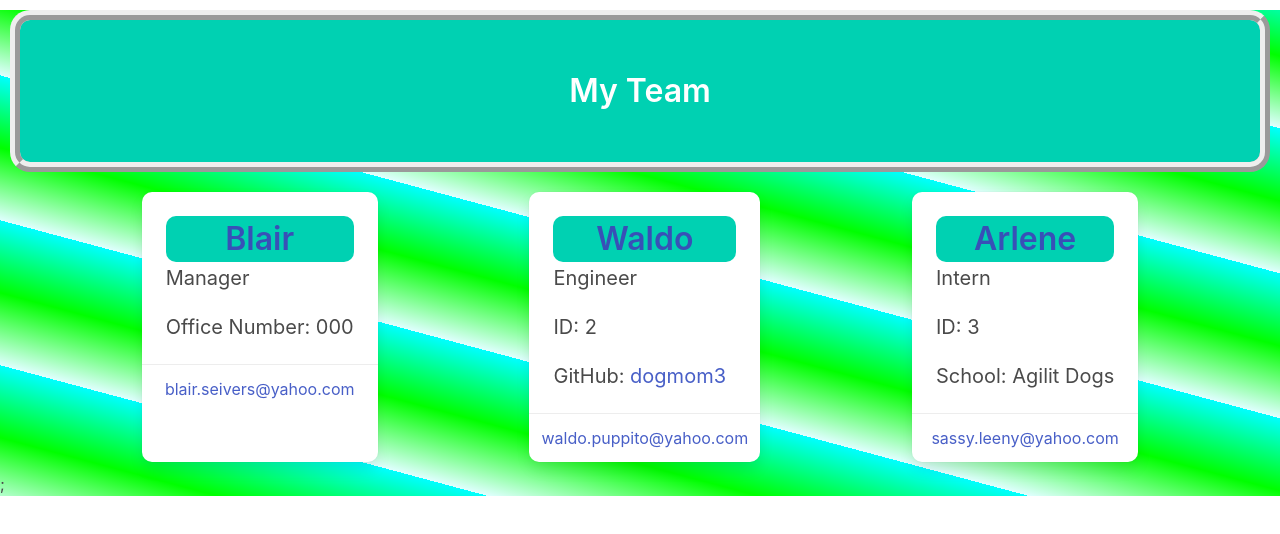
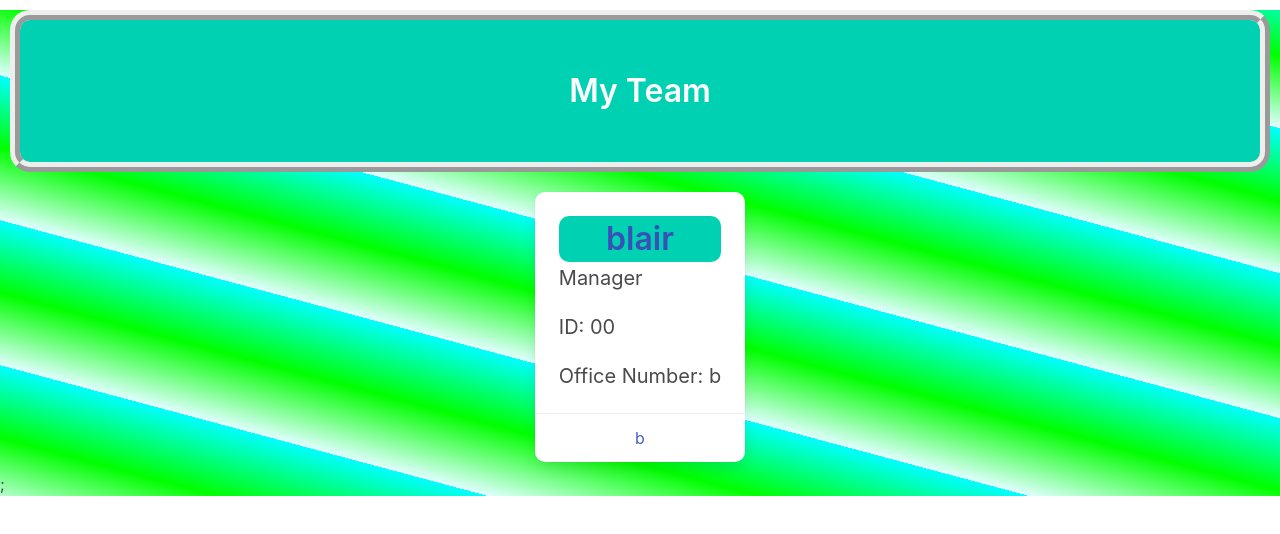
Before and after one commit to dogmom3/employee-data-input, a website: page index.html in a window 1280 px wide. Drawn offline with nearby package versions, Linux system fonts and the light colour scheme.

Commit message:
fix small error

```diff
--- a/index.html
+++ b/index.html
@@ -22,69 +22,26 @@
 
 <div class="card">
   <div class="card-content">
-  <p class="title has-text-link-dark has-background-primary">Blair
+  <p class="title has-text-link-dark has-background-primary">blair
     </p>
     <p class="subtitle">Manager
     </p>
-    <p class="subtitle"ID: 1
+    <p class="subtitle">ID: 00
     </p>
     <p class="subtitle">Office Number:
-    000
+    b
     </p>
   </div>
   <footer class="card-footer">
     <p class="card-footer-item">
       <span>
-      <a href="mailto: " target="_blank"> blair.seivers@yahoo.com</a>
+      <a href="mailto: " target="_blank"> b</a>
       </span>
     </p>
   </footer>
 </div>
 
 
-          <div class="card">
-  <div class="card-content">
-  <p class="title has-text-link-dark has-background-primary">Waldo
-    </p>
-    <p class="subtitle">Engineer
-    </p>
-    <p class="subtitle">ID: 2
-    </p>
-    <p class="subtitle">
-    <span>GitHub:
-    <a href="https://github.com/dogmom3" target="_blank"> dogmom3</a>
-    </span>
-  </p>
-  </div>
-  <footer class="card-footer">
-    <p class="card-footer-item">
-      <span>
-      <a href="mailto: " target="_blank"> waldo.puppito@yahoo.com</a>
-      </span>
-    </p>
-  </footer>
-</div>
-
-
-    <div class="card">
-  <div class="card-content">
-  <p class="title has-text-link-dark has-background-primary">Arlene
-    </p>
-    <p class="subtitle">Intern
-    </p>
-    <p class="subtitle">ID: 3
-    </p>
-    <p class="subtitle">School: Agilit Dogs
-  </p>
-  </div>
-  <footer class="card-footer">
-    <p class="card-footer-item">
-      <span>
-      <a href="mailto: " target="_blank"> sassy.leeny@yahoo.com</a>
-      </span>
-    </p>
-  </footer>
-</div>
 
             </div>
         </div>
--- a/src/generatePage.js
+++ b/src/generatePage.js
@@ -15,7 +15,7 @@ function generateManagerData(employees) {
     </p>
     <p class="subtitle">${managers[index].getRole()}
     </p>
-    <p class="subtitle"ID: ${managers[index].getId()}
+    <p class="subtitle">ID: ${managers[index].getId()}
     </p>
     <p class="subtitle">Office Number:
     ${managers[index].getOfficeNumber()}
```
Also changed, not shown: dist/style.css.
